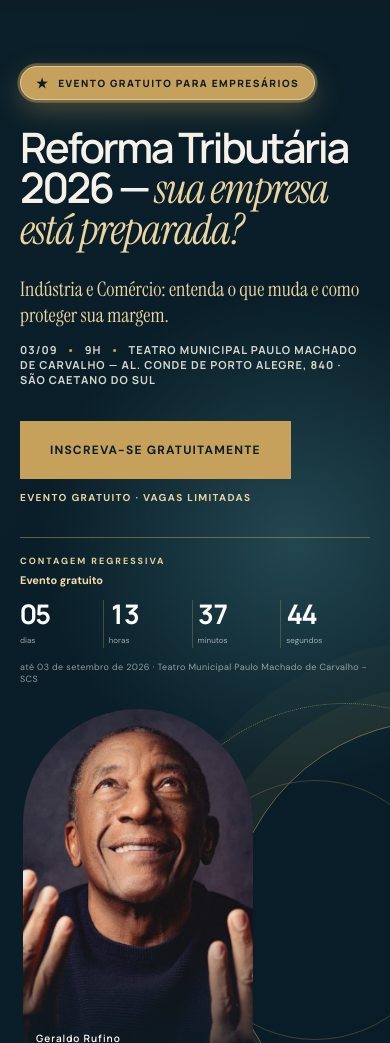
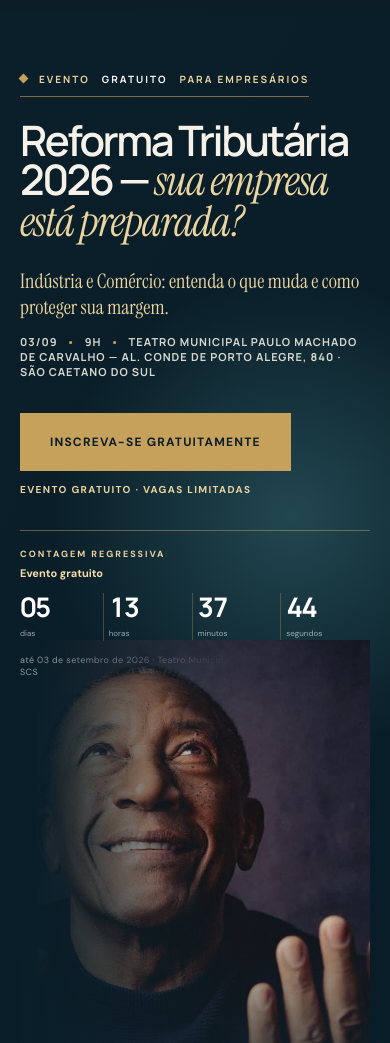
Before and after one commit to guilhermerampazzo/elias-evento-renan, a website: page index.html in a window 390 px wide. Shown: the part 57-1100 px from the top of the page. Drawn offline with Linux system fonts and the light colour scheme.

Commit message:
Refinar hero: selo editorial sem pildula e foto do Rufino em degradê vindo da direita

```diff
--- a/index.html
+++ b/index.html
@@ -37,15 +37,14 @@
   <main>
     <section class="hero" id="inicio">
       <div class="hero-copy">
-        <p class="hero-seal">Evento gratuito para empresários</p>
+        <p class="hero-seal">Evento <em>gratuito</em> para empresários</p>
         <h1>Reforma Tributária 2026 — <i>sua empresa está preparada?</i></h1>
         <p class="hero-deck">Indústria e Comércio: entenda o que muda e como proteger sua margem.</p>
         <p class="hero-meta">03/09 <span>•</span> 9h <span>•</span> Teatro Municipal Paulo Machado de Carvalho — Al. Conde de Porto Alegre, 840 · São Caetano do Sul</p>
         <a class="button button-gold" href="#inscricao">INSCREVA-SE GRATUITAMENTE</a>
       </div>
       <div class="hero-visual">
-        <div class="hero-arc"></div><div class="hero-arc hero-arc-small"></div>
-        <figure class="hero-rufino"><img src="arquivos/rufinho.jpg" alt="Geraldo Rufino" /><figcaption>Geraldo Rufino</figcaption></figure>
+        <figure class="hero-photo"><img src="arquivos/rufinho.jpg" alt="Geraldo Rufino" /><figcaption>Geraldo Rufino</figcaption></figure>
       </div>
       <div class="hero-rail"><span>03 DE SETEMBRO</span><span>A PARTIR DAS 9H</span><span>TEATRO MUNICIPAL · SCS</span><span>EVENTO GRATUITO</span></div>
     </section>
--- a/styles.css
+++ b/styles.css
@@ -23,11 +23,9 @@ h1,h2,h3,p{margin-top:0}
 .hero h1 i,.hero h1 strong{font-family:'Instrument Serif',Georgia,serif;letter-spacing:-.03em;font-weight:400;font-style:italic}
 .hero h1 i{color:var(--gold-pale)}
 .hero h1 strong{font-size:1.04em;color:#fff}
-.hero-seal{position:relative;display:inline-flex;align-items:center;gap:9px;padding:12px 22px;border-radius:999px;background:var(--gold);color:var(--ink);font:800 12px 'Manrope';letter-spacing:2px;text-transform:uppercase;margin:0 0 28px;box-shadow:0 10px 28px rgba(198,161,92,.35),0 0 0 0 rgba(198,161,92,.55);animation:hero-seal-pulse 2.4s ease-out infinite}
-.hero-seal:before{content:'★';font-size:13px;line-height:1}
-.hero-seal:after{content:'';position:absolute;inset:0;border-radius:inherit;border:1px solid rgba(255,255,255,.4)}
-@keyframes hero-seal-pulse{0%{box-shadow:0 10px 28px rgba(198,161,92,.35),0 0 0 0 rgba(198,161,92,.55)}70%{box-shadow:0 10px 28px rgba(198,161,92,.35),0 0 0 14px rgba(198,161,92,0)}100%{box-shadow:0 10px 28px rgba(198,161,92,.35),0 0 0 0 rgba(198,161,92,0)}}
-@media(prefers-reduced-motion:reduce){.hero-seal{animation:none}}
+.hero-seal{display:inline-flex;align-items:center;gap:12px;margin:0 0 30px;padding:0 0 12px;border-bottom:1px solid rgba(198,161,92,.6);color:var(--gold-pale);font:700 11px 'Manrope';letter-spacing:2.8px;text-transform:uppercase}
+.hero-seal:before{content:'';width:7px;height:7px;background:var(--gold);transform:rotate(45deg);flex:none}
+.hero-seal em{font-style:normal;color:#fff}
 .hero-deck{font:500 21px 'Instrument Serif',Georgia,serif;color:var(--gold-pale);margin:26px 0 14px;max-width:520px}
 .hero-meta{font:700 13px 'Manrope';letter-spacing:1.4px;text-transform:uppercase;color:#d6d8d0;margin:0 0 34px}
 .hero-meta span{color:var(--gold);margin:0 6px}
@@ -51,15 +49,13 @@ h1,h2,h3,p{margin-top:0}
 .button-navy{background:var(--ink);color:white;width:100%}
 .button-navy:hover{background:var(--ink-soft)}
 .hero-visual{height:520px;margin-top:-24px}
-.hero-visual:after{content:'';position:absolute;right:-18%;top:-9%;width:520px;height:520px;border:1px solid rgba(198,161,92,.55);border-radius:50%;box-shadow:0 0 0 34px rgba(198,161,92,.06),0 0 0 80px rgba(198,161,92,.035)}
-.hero-arc{position:absolute;width:480px;height:480px;border:1px dotted rgba(198,161,92,.55);border-radius:50%;right:-2%;top:-2%;z-index:0}
-.hero-arc-small{width:290px;height:290px;right:24%;top:21%;border-style:solid;opacity:.5}
-.hero-rufino{position:absolute;width:min(30vw,390px);height:475px;right:20%;bottom:0;overflow:hidden;border-radius:195px 195px 0 0;background:#111;z-index:1}
-.hero-rufino img{width:100%;height:100%;object-fit:cover;object-position:center}
-.hero-rufino:after{content:'';position:absolute;inset:0;background:linear-gradient(180deg,transparent 62%,rgba(7,28,39,.65))}
-.hero-rufino figcaption{position:absolute;bottom:19px;left:20px;z-index:2;font:600 12px Manrope;letter-spacing:1px;color:white}
-.hero-rufino{right:12%}
-.hero-rail{position:absolute;bottom:34px;left:clamp(20px,7vw,120px);right:clamp(20px,7vw,120px);display:grid;grid-template-columns:repeat(4,1fr);border-top:1px solid rgba(198,161,92,.7);border-bottom:1px solid rgba(198,161,92,.7)}
+.hero-photo{position:absolute;inset:-76px 0 -152px 0;margin:0}
+.hero-photo img{width:100%;height:100%;object-fit:cover;object-position:center 18%;
+  -webkit-mask-image:linear-gradient(to left,#000 38%,transparent 96%);mask-image:linear-gradient(to left,#000 38%,transparent 96%)}
+.hero-photo:after{content:'';position:absolute;inset:0;background:linear-gradient(to top,rgba(10,31,41,.92) 4%,rgba(10,31,41,.35) 34%,transparent 60%)}
+.hero-photo figcaption{position:absolute;right:clamp(20px,6vw,90px);bottom:118px;z-index:2;display:flex;align-items:center;gap:10px;font:700 10px Manrope;letter-spacing:2.4px;text-transform:uppercase;color:var(--gold-pale)}
+.hero-photo figcaption:after{content:'';width:44px;height:1px;background:rgba(198,161,92,.7)}
+.hero-rail{position:absolute;bottom:34px;left:clamp(20px,7vw,120px);right:clamp(20px,7vw,120px);display:grid;grid-template-columns:repeat(4,1fr);border-top:1px solid rgba(198,161,92,.7);border-bottom:1px solid rgba(198,161,92,.7);z-index:2}
 .hero-rail span{padding:18px 18px 18px 0;border-right:1px solid rgba(198,161,92,.35);font-size:10px;font-weight:700;letter-spacing:1.5px;color:#d6d8d0}
 .hero-rail span+span{padding-left:20px}
 .hero-rail span:last-child{border:0}
@@ -192,8 +188,8 @@ h1,h2,h3,p{margin-top:0}
 .feature-photo img,.header-cta,.button{transition:none}
 }
 @media(max-width:900px){.hero{grid-template-columns:1fr;padding-top:60px;min-height:980px}
-.hero-visual{height:470px;margin-top:35px}
-.hero-rufino{width:300px;height:420px;right:20%}
+.hero-visual{height:420px;margin-top:20px}
+.hero-photo{inset:-60px 0 -152px 0}
 .hero-rail{grid-template-columns:repeat(4,1fr)}
 .hero-rail span{font-size:8px}
 .manifesto-grid,.wow-grid,.location,.faq{grid-template-columns:1fr;gap:50px}
@@ -213,15 +209,13 @@ h1,h2,h3,p{margin-top:0}
 .header-cta{margin-left:auto;padding:11px 13px;font-size:9px}
 .hero{padding:53px 20px 135px;min-height:840px}
 .hero h1{font-size:42px}
-.hero-seal{font-size:10px;letter-spacing:1.5px;padding:10px 16px}
+.hero-seal{font-size:10px;letter-spacing:2px;padding-bottom:10px;margin-bottom:24px}
 .hero-deck{font-size:20px}
 .hero-meta{font-size:11px;letter-spacing:1px}
-.hero-visual{height:365px;margin-top:25px}
-.hero-visual:after{width:420px;height:420px;right:-280px;top:10px}
-.hero-arc{width:410px;height:410px;right:-180px}
-.hero-arc-small{width:260px;height:260px;right:-75px;top:70px}
-.hero-rufino{width:230px;height:350px;right:22%}
-.hero-rufino figcaption{left:13px;bottom:14px;font-size:10px}
+.hero-visual{height:330px;margin-top:15px}
+.hero-photo{inset:-53px 0 -135px 0}
+.hero-photo img{object-position:62% top}
+.hero-photo figcaption{right:20px;bottom:96px}
 .hero-rail{left:20px;right:20px;grid-template-columns:1fr 1fr;bottom:24px}
 .hero-rail span{padding:11px 6px 11px 0;font-size:7px}
 .hero-rail span+span{padding-left:10px}
```
